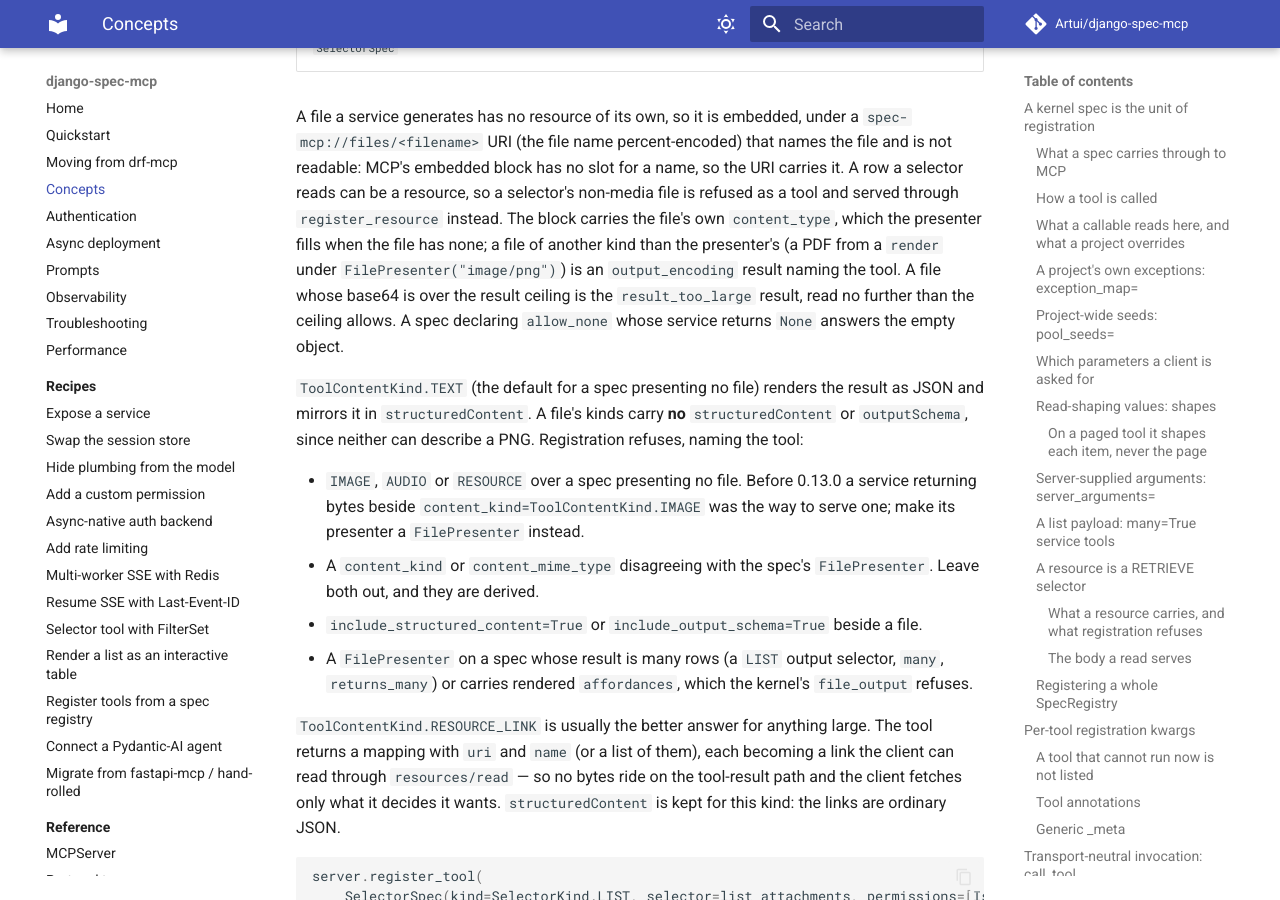
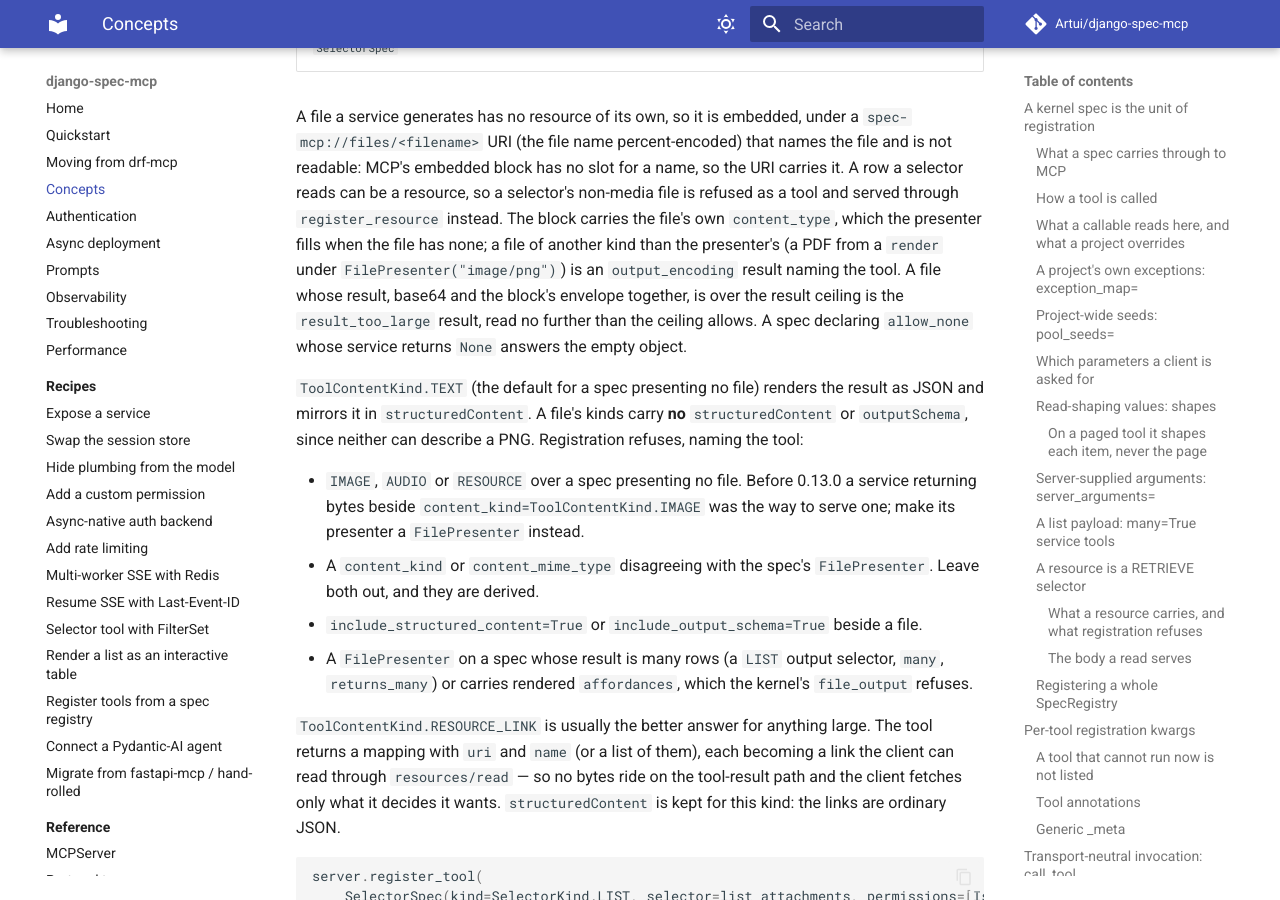
Before and after one commit to Artui/django-spec-mcp, an MkDocs documentation site: the page built from docs/concepts.md, in a window 1280 px wide and 900 px high, scrolled down 31184 px. Built offline with MkDocs 1.6.1 and Material for MkDocs 9.7.7, drawn with Linux system fonts in a browser that asks for light colours; comment, search, counter and statistics services are not loaded.

Commit message:
Docs: the ceiling counts the block's envelope, the kernel range ends at the floor
Co-Authored-By: Claude Sonnet 5.5 <noreply@anthropic.com>

```diff
--- a/docs/concepts.md
+++ b/docs/concepts.md
@@ -1467,8 +1467,8 @@ non-media file is refused as a tool and served through `register_resource`
 instead. The block carries the file's own `content_type`, which the presenter
 fills when the file has none; a file of another kind than the presenter's (a PDF
 from a `render` under `FilePresenter("image/png")`) is an `output_encoding`
-result naming the tool. A file whose base64 is over the result ceiling is the
-`result_too_large` result, read no further than the ceiling allows. A spec
+result naming the tool. A file whose result, base64 and the block's envelope together, is over the
+result ceiling is the `result_too_large` result, read no further than the ceiling allows. A spec
 declaring `allow_none` whose service returns `None` answers the empty object.
 
 `ToolContentKind.TEXT` (the default for a spec presenting no file) renders the
```
Also changed, not shown: docs/moving-from-drf-mcp.md (+1 -1 lines).
